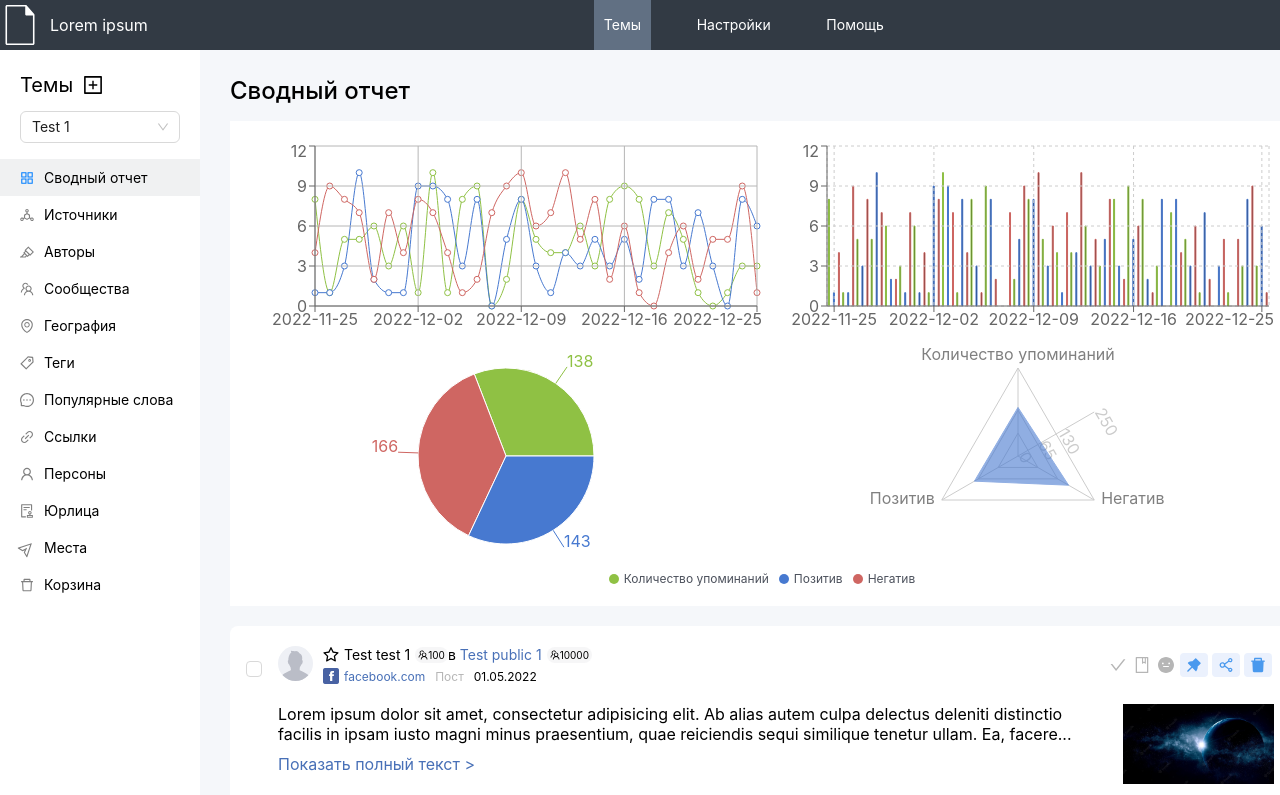
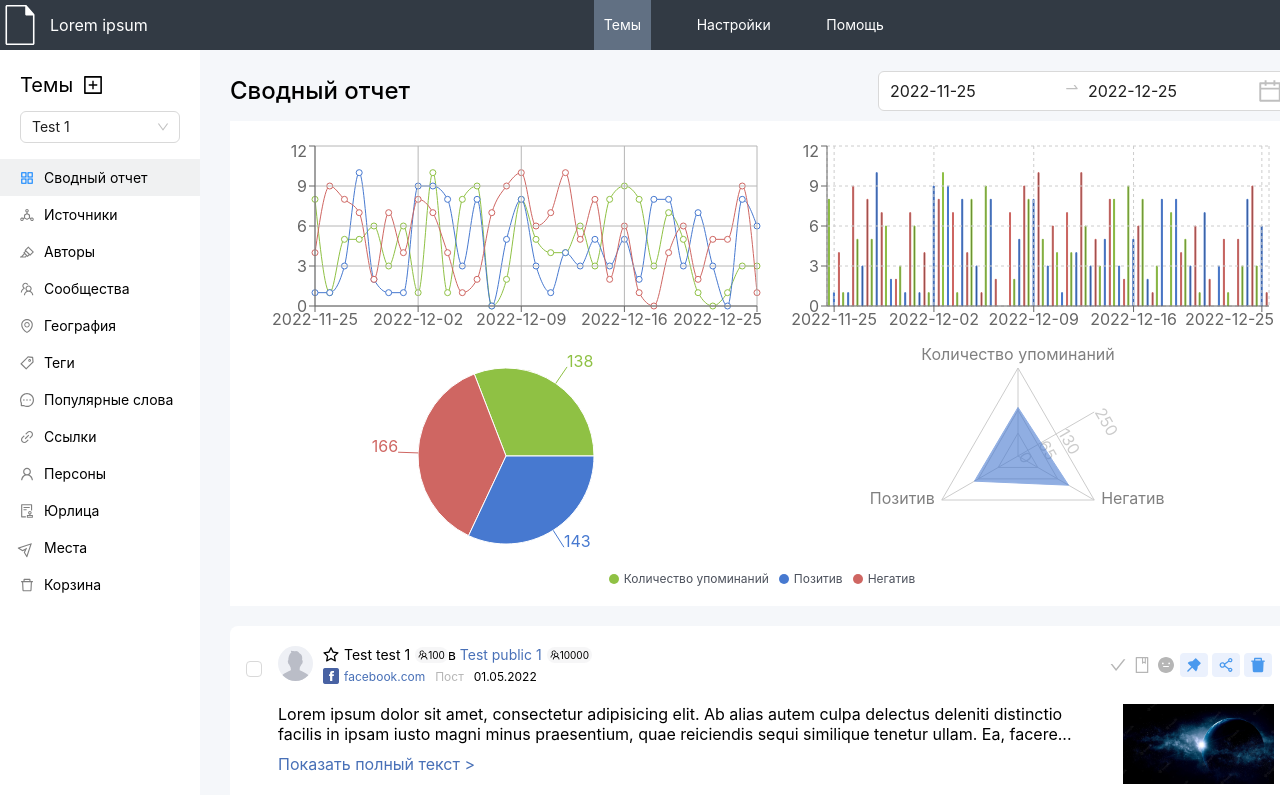
Before and after one commit to KixtyTakodachi/SideProject, a React (Create React App) app: page /theme in a window 1280 px wide. Shown: the top 795 px of the page. Built offline with nearby package versions, Linux system fonts and the light colour scheme; the HTML template or start-up script is replaced by a standard one.

Commit message:
Calendar moved to title

```diff
--- a/src/Components/ThemeItem/ThemeItem.js
+++ b/src/Components/ThemeItem/ThemeItem.js
@@ -355,11 +355,22 @@ export default function ThemeItem(){
                         </ul>
                     </div>
                     <div className='themeItem_content'>
-                        <h1 className='themeItem_content_title'>
-                            {
-                                left_bar_menu.find(item => item.id === activeTab).name
-                            }
-                        </h1>
+                        <div className='themeItem_content_title_wrapper'>
+                            <h1 className='themeItem_content_title'>
+                                {
+                                    left_bar_menu.find(item => item.id === activeTab).name
+                                }
+                            </h1>
+                            <div className='themeItem_right_bar_calendar_wrapper'>
+                                <RangePicker
+                                    locale={language === 'Ru' ? localeRu : localeKz}
+                                    onChange={(values) => onChange(values)}
+                                    value={currentDateRange}
+                                    size={'large'}
+                                    className='themeItem_calendar'
+                                />
+                            </div>
+                        </div>
                         <div className='themeItem_content_chart'>
                             <LineChart width={512} height={200} data={chartData}>
                                 {
@@ -501,13 +512,7 @@ export default function ThemeItem(){
                         </div>
                     </div>
                     <div className='themeItem_right_bar'>
-                        <div className='themeItem_right_bar_calendar_wrapper'>
-                            <RangePicker
-                                locale={language === 'Ru' ? localeRu : localeKz}
-                                onChange={(values) => onChange(values)}
-                                value={currentDateRange}
-                            />
-                        </div>
+
                     </div>
                 </div>
             </div>
--- a/src/Components/ThemeItem/ThemeItem.scss
+++ b/src/Components/ThemeItem/ThemeItem.scss
@@ -82,7 +82,6 @@
 .themeItem_right_bar_calendar_wrapper{
   display: flex;
   align-items: center;
-  margin: 0px 10px;
 }
 
 .themeItem_content{
@@ -291,3 +290,12 @@
 .legend_off{
   color: rgb(204, 204, 204)
 }
+
+.themeItem_content_title_wrapper{
+  display: flex;
+  justify-content: space-between;
+}
+
+.themeItem_calendar{
+  font-size: 24px;
+}
```
